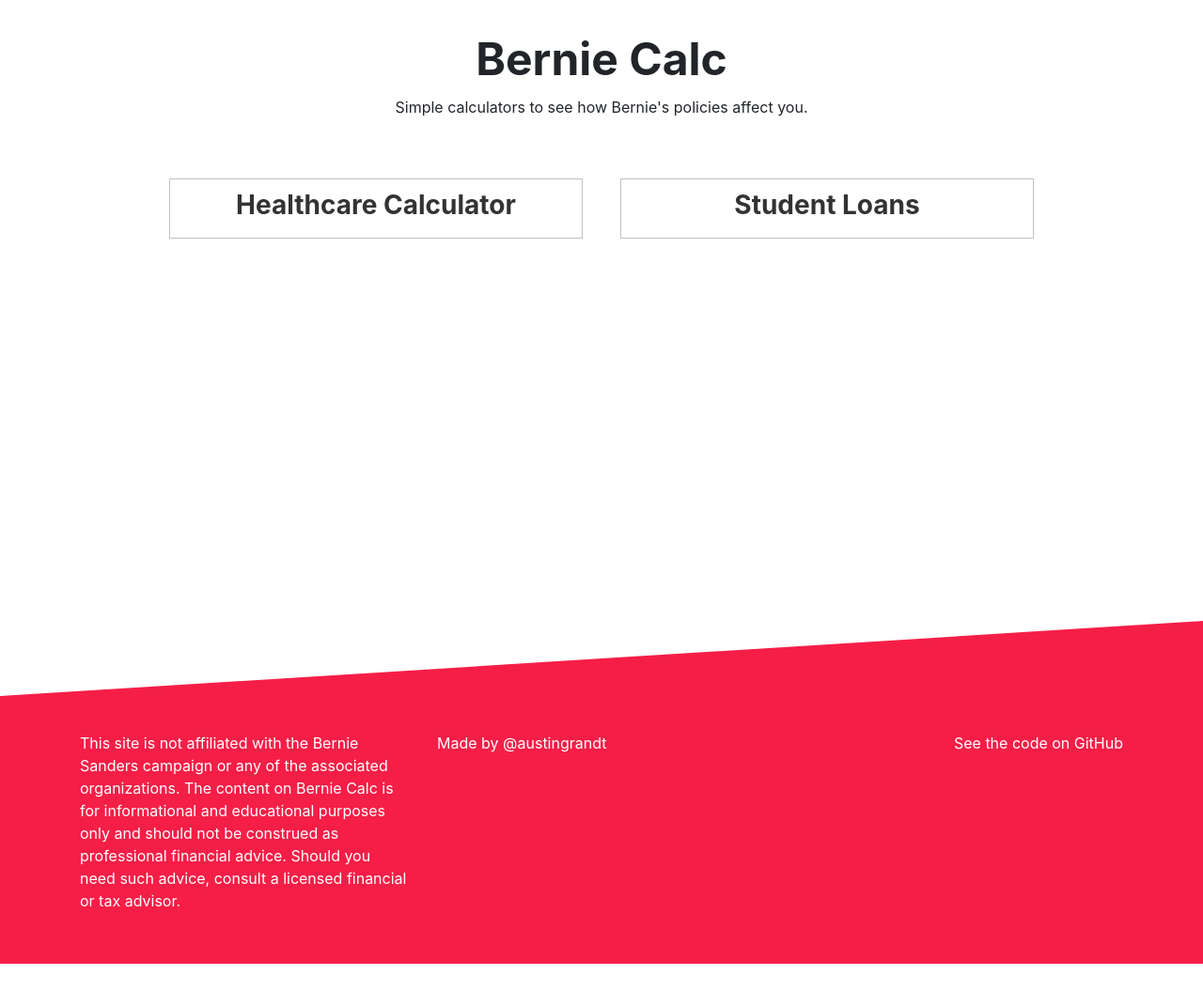
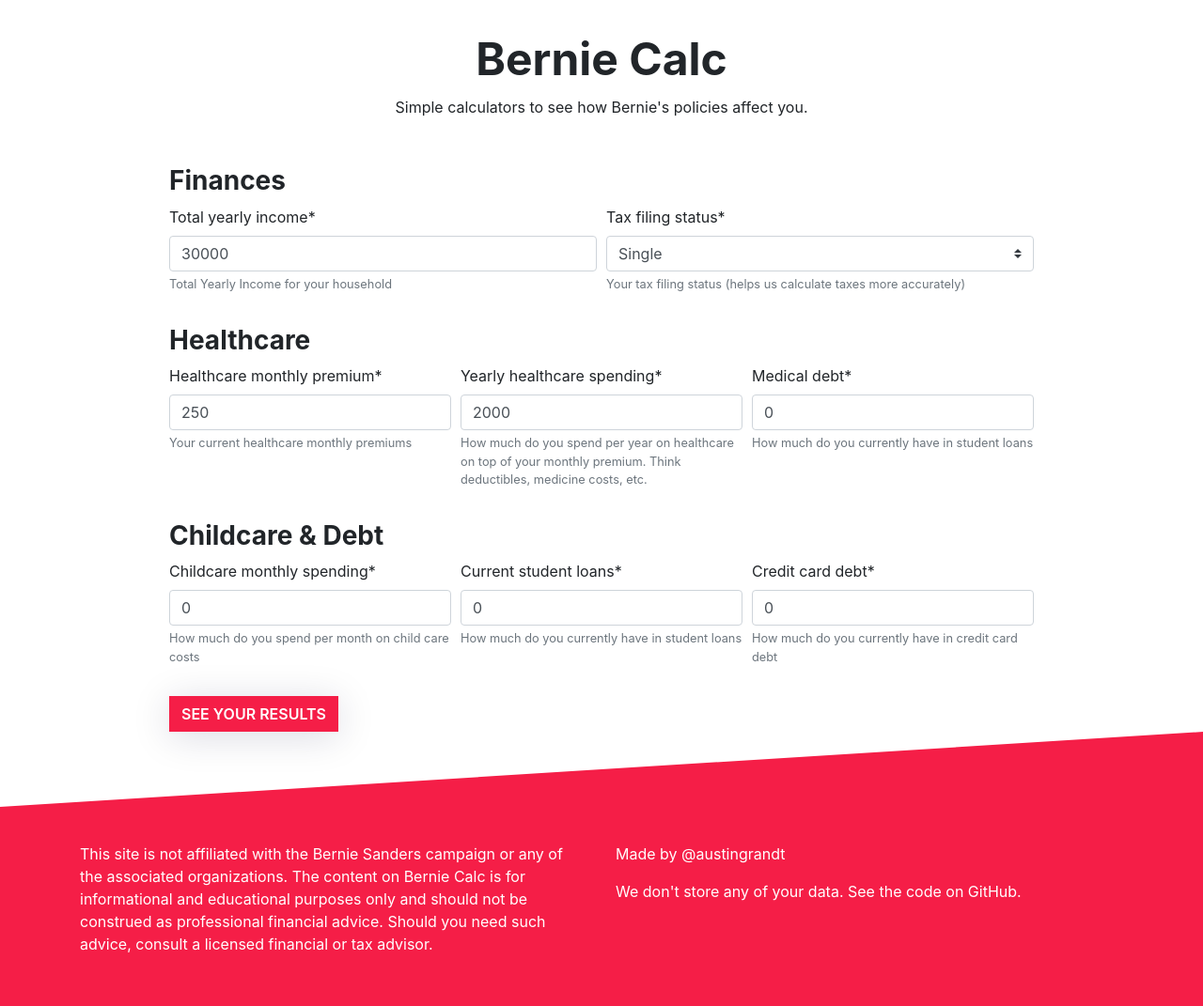
Before and after one commit to DoomPatrol/bernie-calc, a Django app: page / in a window 1280 px wide. Shown: the part 59-1130 px from the top of the page at 94% size. Before the commit the page ends 1085 px from the top, so only its background shows below. Run offline with Django 3.2, Linux system fonts and the light colour scheme; some libraries are stand-ins or nearby versions.

Commit message:
initial pass at loading form and setting proper width

```diff
--- a/app/forms.py
+++ b/app/forms.py
@@ -1,5 +1,7 @@
 from django import forms
 from django.utils.translation import gettext as _
+from crispy_forms.helper import FormHelper
+from crispy_forms.layout import Layout, Submit, Row, Column, HTML
 
 TAX_FILING_CHOICES = (
   ('single', _('Single')),
@@ -10,9 +12,46 @@
 )
 
 
-class HealthcareCostForm(forms.Form):
+class BernieCalcForm(forms.Form):
 
-  total_yearly_income = forms.IntegerField(help_text=_('Your Total Monthly Income'), min_value=0, max_value=1000000)
-  tax_filing_status = forms.ChoiceField(help_text=_('Your Total Monthly Income'), choices=TAX_FILING_CHOICES, default='single')
-  current_monthly_premiums = forms.IntegerField(help_text=_('Your current monthly premiums'), min_value=0, max_value=1000000)
-  current_yearly_spending = forms.IntegerField(help_text=_('How much do you spend per year on healthcare other than your monthly premium'), min_value=0, max_value=1000000)
+  total_yearly_income = forms.IntegerField(help_text=_('Total Yearly Income for your household'),  min_value=0, max_value=1000000, initial=30000)
+  tax_filing_status = forms.ChoiceField(help_text=_('Your tax filing status (helps us calculate taxes more accurately)'), choices=TAX_FILING_CHOICES, initial='single')
+  healthcare_monthly_premium = forms.IntegerField(help_text=_('Your current healthcare monthly premiums'), min_value=0, max_value=1000000, initial=250)
+  yearly_healthcare_spending = forms.IntegerField(help_text=_('How much do you spend per year on healthcare on top of your monthly premium. Think deductibles, medicine costs, etc.'), min_value=0, max_value=1000000, initial=2000)
+  medical_debt = forms.IntegerField(help_text=_('How much do you currently have in student loans'), min_value=0, max_value=1000000, initial=0)
+  childcare_monthly_spending = forms.IntegerField(help_text=_('How much do you spend per month on child care costs'), min_value=0, max_value=1000000, initial=0)
+  current_student_loans = forms.IntegerField(help_text=_('How much do you currently have in student loans'), min_value=0, max_value=1000000, initial=0)
+  credit_card_debt = forms.IntegerField(help_text=_('How much do you currently have in credit card debt'), min_value=0, max_value=1000000, initial=0)
+
+  def __init__(self, *args, **kwargs):
+    super(BernieCalcForm, self).__init__(*args, **kwargs)
+    self.helper = FormHelper()
+
+    self.helper.layout = Layout(
+      Row(
+        HTML("""
+            <div class="col-12"><h3>Finances</h3></div>
+        """),
+        Column('total_yearly_income', css_class='form-group col-md-6'),
+        Column('tax_filing_status', css_class='form-group col-md-6'),
+        css_class='form-row'
+      ),
+      Row(
+        HTML("""
+            <div class="col-12"><h3>Healthcare</h3></div>
+        """),
+        Column('healthcare_monthly_premium', css_class='form-group col-md-4'),
+        Column('yearly_healthcare_spending', css_class='form-group col-md-4'),
+        Column('medical_debt', css_class='form-group col-md-4'),
+        css_class='form-row'
+      ),
+      Row(
+        HTML("""
+            <div class="col-12"><h3>Childcare & Debt</h3></div>
+        """),
+        Column('childcare_monthly_spending', css_class='form-group col-md-4'),
+        Column('current_student_loans', css_class='form-group col-md-4'),
+        Column('credit_card_debt', css_class='form-group col-md-4'),
+        css_class='form-row'
+      ),
+    )
--- a/app/urls.py
+++ b/app/urls.py
@@ -0,0 +1,7 @@
+from django.urls import include, path
+from app.views import HomePageView
+
+
+urlpatterns = [
+    path("", HomePageView.as_view(), name='home'),
+]
--- a/app/views.py
+++ b/app/views.py
@@ -1,3 +1,17 @@
 from django.shortcuts import render
+from django.views.generic import TemplateView
+from app.forms import BernieCalcForm
 
 # Create your views here.
+
+class HomePageView(TemplateView):
+
+  template_name = 'pages/home.html'
+
+  def get_context_data(self, **kwargs):
+
+    context = super().get_context_data(**kwargs)
+
+    context['form'] = BernieCalcForm
+
+    return context
--- a/bernie_calc/templates/base.html
+++ b/bernie_calc/templates/base.html
@@ -19,6 +19,8 @@
 
     <!-- Latest compiled and minified Bootstrap CSS -->
     <link href="https://stackpath.bootstrapcdn.com/bootstrap/4.3.1/css/bootstrap.min.css" rel="stylesheet" integrity="sha384-ggOyR0iXCbMQv3Xipma34MD+dH/1fQ784/j6cY/iJTQUOhcWr7x9JvoRxT2MZw1T" crossorigin="anonymous">
+    <link rel="stylesheet" href="https://cdnjs.cloudflare.com/ajax/libs/typicons/2.0.9/typicons.min.css">
+
 
 
     <!-- Your stuff: Third-party CSS libraries go here -->
--- a/bernie_calc/templates/pages/home.html
+++ b/bernie_calc/templates/pages/home.html
@@ -1,5 +1,7 @@
 {% extends "base.html" %}
 {% load static %}
+{% load crispy_forms_tags %}
+
 
 {% block content %}
 <div class="container-fluid hero extra-spacing" style="padding: 0;">
@@ -15,18 +17,11 @@
 <div class="container">
   <div class="row">
     <div class="col-md-10 offset-md-1">
-        <div class="bernie-card-wrapper">
-          <div class="bernie-card six hover-animation">
-            <div class="bernie-card-inner text-center">
-              <h3>Healthcare Calculator</h3>
-            </div>
-          </div>
-          <div class="bernie-card six hover-animation">
-            <div class="bernie-card-inner text-center">
-                <h3>Student Loans</h3>
-            </div>
-          </div>
-        </div>
+        <form class="form-horizontal" method="post">
+          {% csrf_token %}
+          {% crispy form %}
+          <button type="submit" class="btn secondary-button">See Your Results <i class="typcn typcn-arrow-right-outline"></i></button>
+        </form>
     </div>
   </div>
 </div>
--- a/bernie_calc/templates/snippets/footer.html
+++ b/bernie_calc/templates/snippets/footer.html
@@ -5,15 +5,16 @@
   <div class="footer-padding">
     <div class="container">
       <div class="row">
-        <div class="col-md-4">
+        <div class="col-md-6">
           <p>This site is not affiliated with the Bernie Sanders campaign or any of the associated organizations.
             The content on Bernie Calc is for informational and educational purposes only and should not be construed as professional financial advice.
             Should you need such advice, consult a licensed financial or tax advisor.
           </p>
+
         </div>
-        <div class="col-8 distribute-equally">
+        <div class="col-md-6">
           <p>Made by @austingrandt</p>
-          <p>See the code on GitHub</p>
+          <p>We don't store any of your data. See the code on GitHub.</p>
         </div>
       </div>
     </div>
--- a/config/urls.py
+++ b/config/urls.py
@@ -7,7 +7,7 @@
 
 
 urlpatterns = [
-    path("", TemplateView.as_view(template_name="pages/home.html"), name="home"),
+    path("", include("app.urls")),
     path(
         "about/", TemplateView.as_view(template_name="pages/about.html"), name="about"
     ),
```
